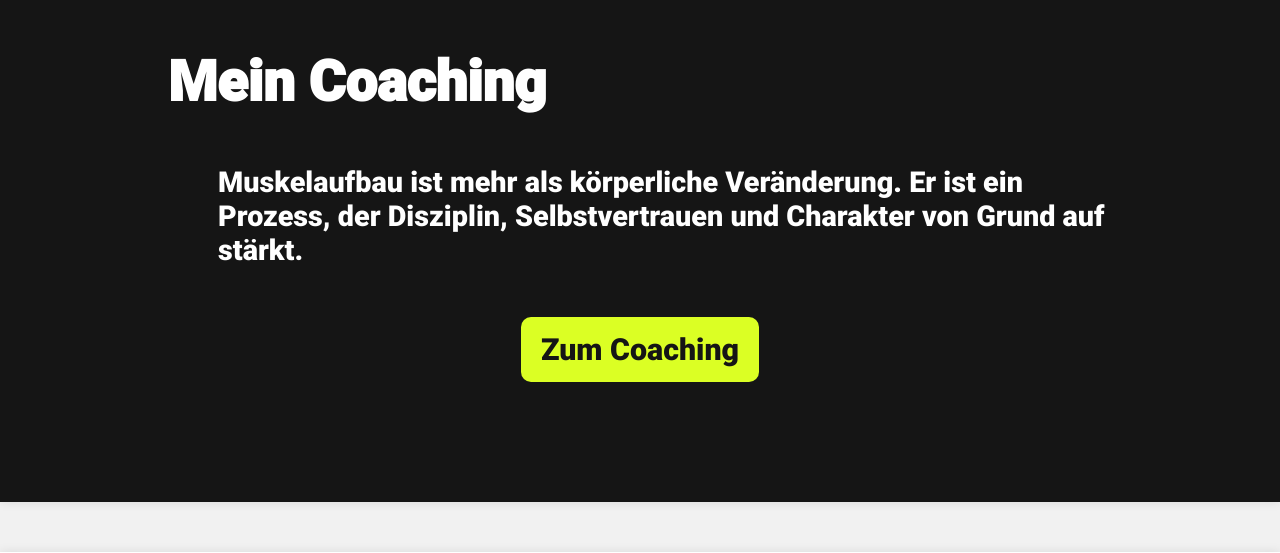
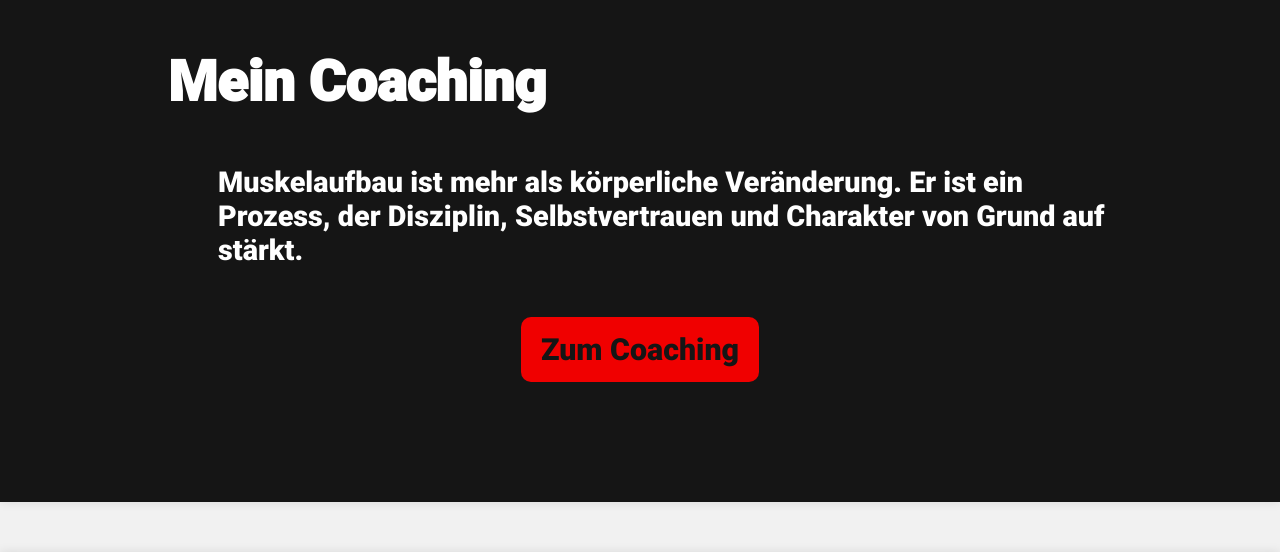
Before and after one commit to clemens187/website, a PHP site: page / in a window 1280 px wide. Shown: the part 2831-3384 px from the top of the page. Run offline with PHP 8.4, Linux system fonts and the light colour scheme.

Commit message:
Changed coaching color

```diff
--- a/style.css
+++ b/style.css
@@ -126,11 +126,11 @@ a{
     margin-bottom: 70px;
 }
 .cbodybuilding > div > div > .portfoliobtn {
-    background-color: #dbff24;
+    background-color: #f00000;
     color: var(--main-color);
 }
 .cbodybuilding > div > div > .portfoliobtn:hover {
-    background-color: #a2bd1b;
+    background-color: #ba0000;
 }
 
 .portfoliobtn {
```
